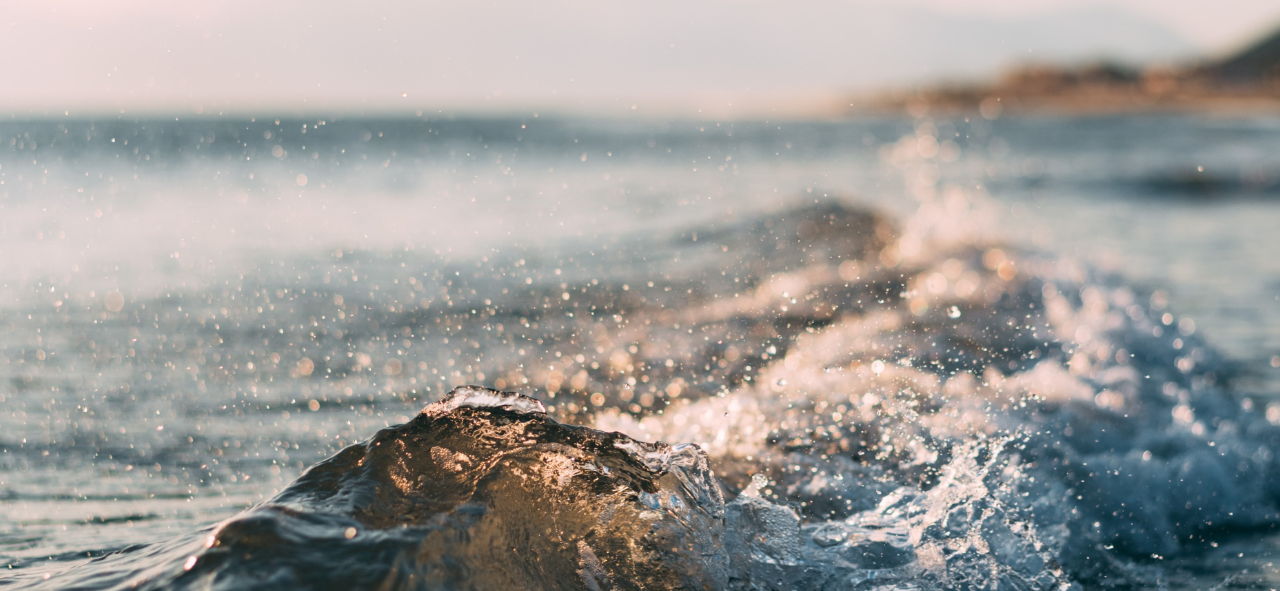
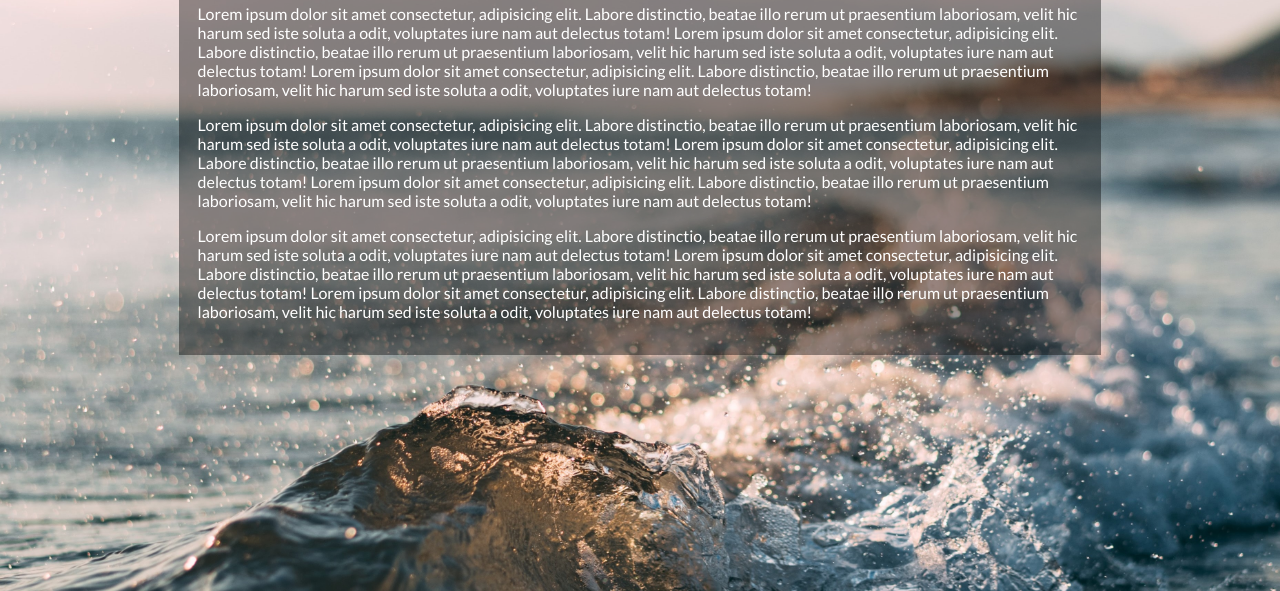
Before and after one commit to wonderwoman23/HotelElizabeth, a plain HTML site: page aboutus.html in a window 1280 px wide. Shown: the part 209-800 px from the top of the page. Drawn offline with Linux system fonts and the light colour scheme.

Commit message:
About Us Page Added

```diff
--- a/aboutus.html
+++ b/aboutus.html
@@ -1,14 +1,14 @@
 <!DOCTYPE html>
 <html lang="en">
   <head>
-        <meta charset="utf-8">
-        <meta name="viewport" content="width=device-width,initial-scale=1,maximum-scale=1,user-scalable=no">
-        <meta http-equiv="X-UA-Compatible" content="IE=edge,chrome=1">
-        <meta name="HandheldFriendly" content="true">
+    <meta charset="utf-8" />
+    <meta name="viewport" content="width=device-width,initial-scale=1,maximum-scale=1,user-scalable=no" />
+    <meta http-equiv="X-UA-Compatible" content="IE=edge,chrome=1" />
+    <meta name="HandheldFriendly" content="true" />
     <title>
-        Home | Hotel Elizabeth
+      About Us | Hotel Elizabeth
     </title>
-        <link rel="stylesheet" href="/css/index.css">
+    <link rel="stylesheet" href="/css/aboutus.css" />
   </head>
 
   <body>
@@ -16,18 +16,40 @@
       <div id="logo">Travely</div>
       <div>
         <ul id="nav-options">
-                <li ><a href="index.html">Home</a> </li>
-                <li><a href="rooms.html">Rooms</a> </li>
-                <li><a href="facilities.html">Facilities</a> </li>
-                <li class="current"><a href="aboutus.html">About Us</a> </li>
-                <li><a href="contactus.html">Contact Us</a> </li>
+          <li><a href="index.html">Home</a></li>
+          <li><a href="rooms.html">Rooms</a></li>
+          <li><a href="facilities.html">Facilities</a></li>
+          <li class="current"><a href="aboutus.html">About Us</a></li>
+          <li><a href="contactus.html">Contact Us</a></li>
         </ul>
       </div>
-
     </nav>
-
-
-
-
+    <article class="container">
+      <div class="about-us">
+        <h1>About Us</h1>
+        <p>
+          Lorem ipsum dolor sit amet consectetur, adipisicing elit. Labore distinctio, beatae illo rerum ut praesentium
+          laboriosam, velit hic harum sed iste soluta a odit, voluptates iure nam aut delectus totam!
+          Lorem ipsum dolor sit amet consectetur, adipisicing elit. Labore distinctio, beatae illo rerum ut praesentium
+          laboriosam, velit hic harum sed iste soluta a odit, voluptates iure nam aut delectus totam!
+          Lorem ipsum dolor sit amet consectetur, adipisicing elit. Labore distinctio, beatae illo rerum ut praesentium
+          laboriosam, velit hic harum sed iste soluta a odit, voluptates iure nam aut delectus totam!
+        </p>
+        <p>Lorem ipsum dolor sit amet consectetur, adipisicing elit. Labore distinctio, beatae illo rerum ut praesentium
+          laboriosam, velit hic harum sed iste soluta a odit, voluptates iure nam aut delectus totam!
+          Lorem ipsum dolor sit amet consectetur, adipisicing elit. Labore distinctio, beatae illo rerum ut praesentium
+          laboriosam, velit hic harum sed iste soluta a odit, voluptates iure nam aut delectus totam!
+          Lorem ipsum dolor sit amet consectetur, adipisicing elit. Labore distinctio, beatae illo rerum ut praesentium
+          laboriosam, velit hic harum sed iste soluta a odit, voluptates iure nam aut delectus totam!</p>
+          <p>
+              Lorem ipsum dolor sit amet consectetur, adipisicing elit. Labore distinctio, beatae illo rerum ut praesentium
+          laboriosam, velit hic harum sed iste soluta a odit, voluptates iure nam aut delectus totam!
+          Lorem ipsum dolor sit amet consectetur, adipisicing elit. Labore distinctio, beatae illo rerum ut praesentium
+          laboriosam, velit hic harum sed iste soluta a odit, voluptates iure nam aut delectus totam!
+          Lorem ipsum dolor sit amet consectetur, adipisicing elit. Labore distinctio, beatae illo rerum ut praesentium
+          laboriosam, velit hic harum sed iste soluta a odit, voluptates iure nam aut delectus totam!
+          </p>
+      </div>
+    </article>
   </body>
 </html>
--- a/css/aboutus.css
+++ b/css/aboutus.css
@@ -80,3 +80,13 @@ body {
     color: #3498db;
     font-weight:700;
 }
+
+.about-us {
+    margin-top: 100px;
+    color: #fff;
+    background-color:rgba(0, 0, 0, 0.4);
+    padding: 2%;
+}
+.container {
+    padding: 2% 14%;
+}
```
Lines whose indentation alone changed are shown as unchanged.
